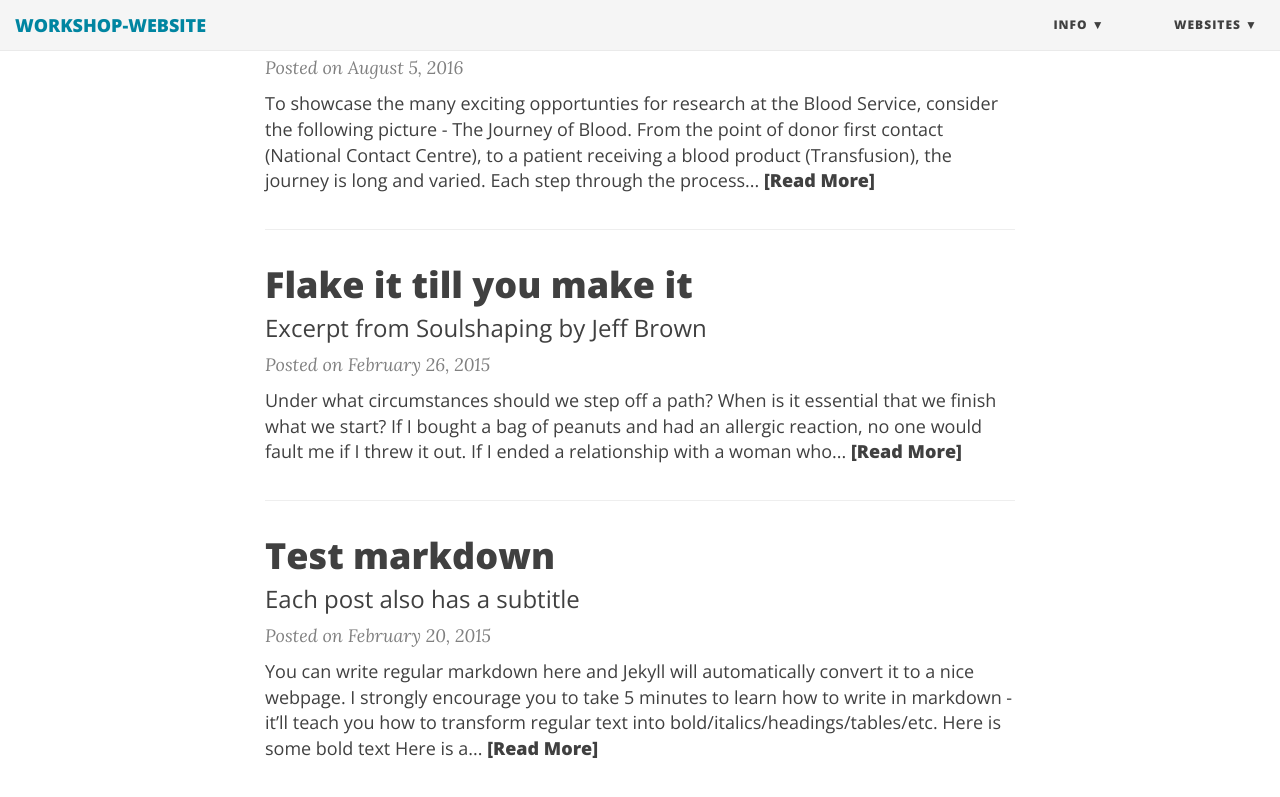
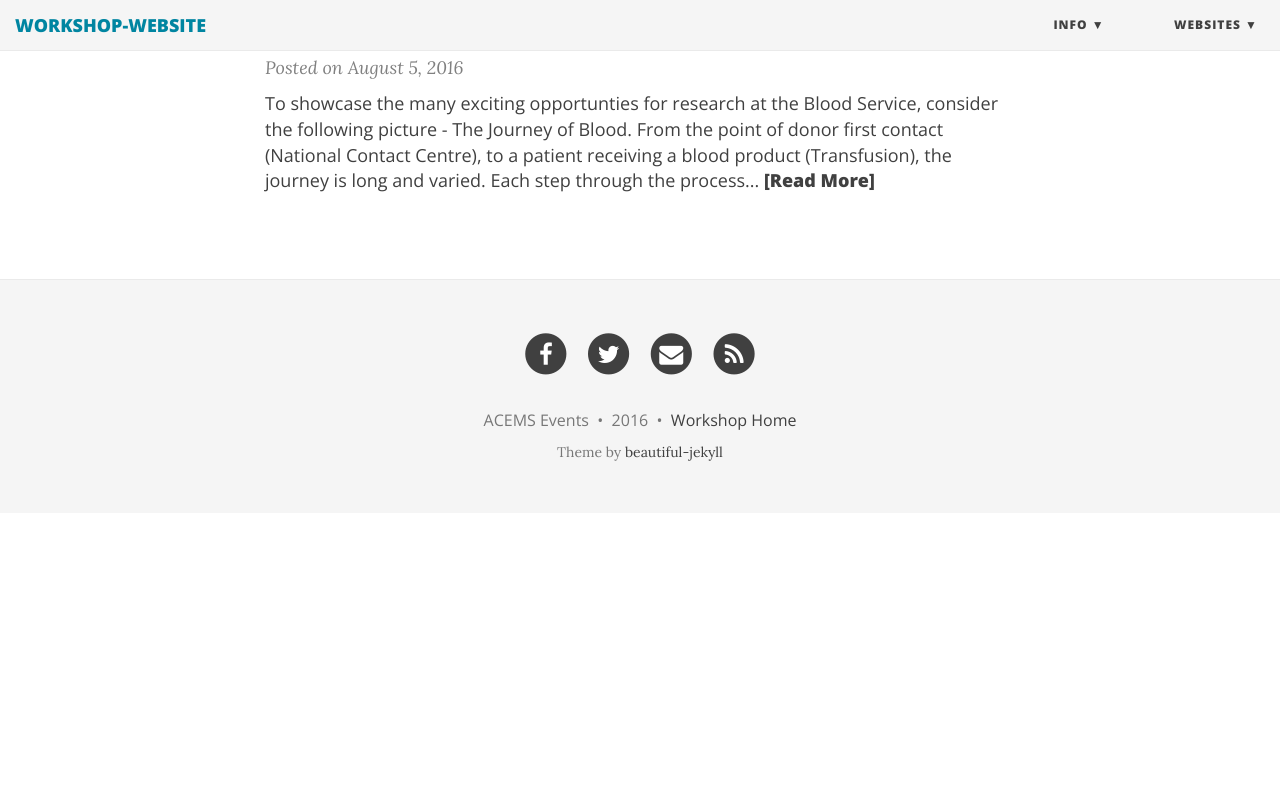
Before and after one commit to stephentwright/acems-bloodservice-workshop, a Jekyll site: the page built from index.html, in a window 1280 px wide and 900 px high, scrolled down 871 px. Shown: the top 797 px of the window. Built offline with Jekyll 4.4.1, drawn with Linux system fonts in a browser that asks for light colours; nearby versions of some CDN libraries; the list of posts is cut into pages by our own code; after the commit the page ends 1384 px from its top, so only the background shows below that.

Commit message:
update github

````diff
--- a/_posts/2015-02-20-test-markdown.md
+++ /dev/null
@@ -1,41 +0,0 @@
----
-layout: post
-title: Test markdown
-subtitle: Each post also has a subtitle
----
-
-You can write regular [markdown](http://markdowntutorial.com/) here and Jekyll will automatically convert it to a nice webpage.  I strongly encourage you to [take 5 minutes to learn how to write in markdown](http://markdowntutorial.com/) - it'll teach you how to transform regular text into bold/italics/headings/tables/etc.
-
-**Here is some bold text**
-
-## Here is a secondary heading
-
-Here's a useless table:
-
-| Number | Next number | Previous number |
-| :------ |:--- | :--- |
-| Five | Six | Four |
-| Ten | Eleven | Nine |
-| Seven | Eight | Six |
-| Two | Three | One |
-
-
-How about a yummy crepe?
-
-![Crepe](http://lafenicegelato.com/wp-content/uploads/2014/09/crepes-with-chocolate.jpg)
-
-Here's a code chunk:
-
-~~~
-x <- 5 + 10
-print(x)
-~~~
-
-And here is some code with syntax highlighting
-
-```javascript
-var foo = function(x) {
-  return(x + 5);
-}
-foo(3)
-```
--- a/_posts/2015-02-26-flake-it-till-you-make-it.md
+++ /dev/null
@@ -1,14 +0,0 @@
----
-layout: post
-title: Flake it till you make it
-subtitle: Excerpt from Soulshaping by Jeff Brown
-bigimg: /img/path.jpg
----
-
-Under what circumstances should we step off a path? When is it essential that we finish what we start? If I bought a bag of peanuts and had an allergic reaction, no one would fault me if I threw it out. If I ended a relationship with a woman who hit me, no one would say that I had a commitment problem. But if I walk away from a seemingly secure route because my soul has other ideas, I am a flake?
-
-The truth is that no one else can definitively know the path we are here to walk. It’s tempting to listen—many of us long for the omnipotent other—but unless they are genuine psychic intuitives, they can’t know. All others can know is their own truth, and if they’ve actually done the work to excavate it, they will have the good sense to know that they cannot genuinely know anyone else’s. Only soul knows the path it is here to walk. Since you are the only one living in your temple, only you can know its scriptures and interpretive structure.
-
-At the heart of the struggle are two very different ideas of success—survival-driven and soul-driven. For survivalists, success is security, pragmatism, power over others. Success is the absence of material suffering, the nourishing of the soul be damned. It is an odd and ironic thing that most of the material power in our world often resides in the hands of younger souls. Still working in the egoic and material realms, they love the sensations of power and focus most of their energy on accumulation. Older souls tend not to be as materially driven. They have already played the worldly game in previous lives and they search for more subtle shades of meaning in this one—authentication rather than accumulation. They are often ignored by the culture at large, although they really are the truest warriors.
-
-A soulful notion of success rests on the actualization of our innate image. Success is simply the completion of a soul step, however unsightly it may be. We have finished what we started when the lesson is learned. What a fear-based culture calls a wonderful opportunity may be fruitless and misguided for the soul. Staying in a passionless relationship may satisfy our need for comfort, but it may stifle the soul. Becoming a famous lawyer is only worthwhile if the soul demands it. It is an essential failure if you are called to be a monastic this time around. If you need to explore and abandon ten careers in order to stretch your soul toward its innate image, then so be it. Flake it till you make it.
````
Also changed, not shown: _posts/2016-08-05-the-leading-edge.md (+2 -2 lines).
